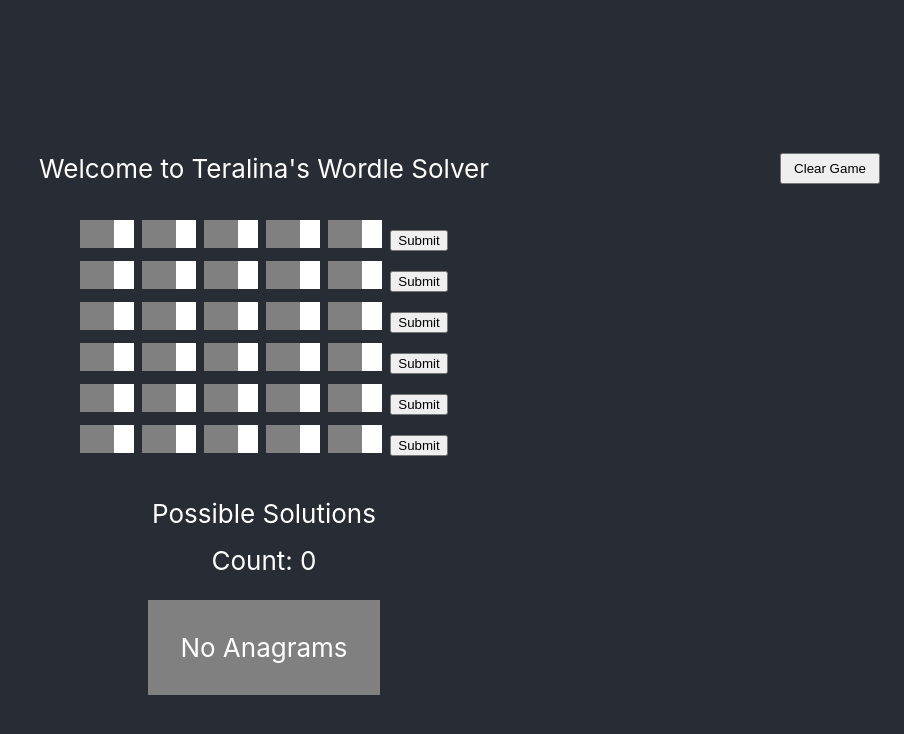
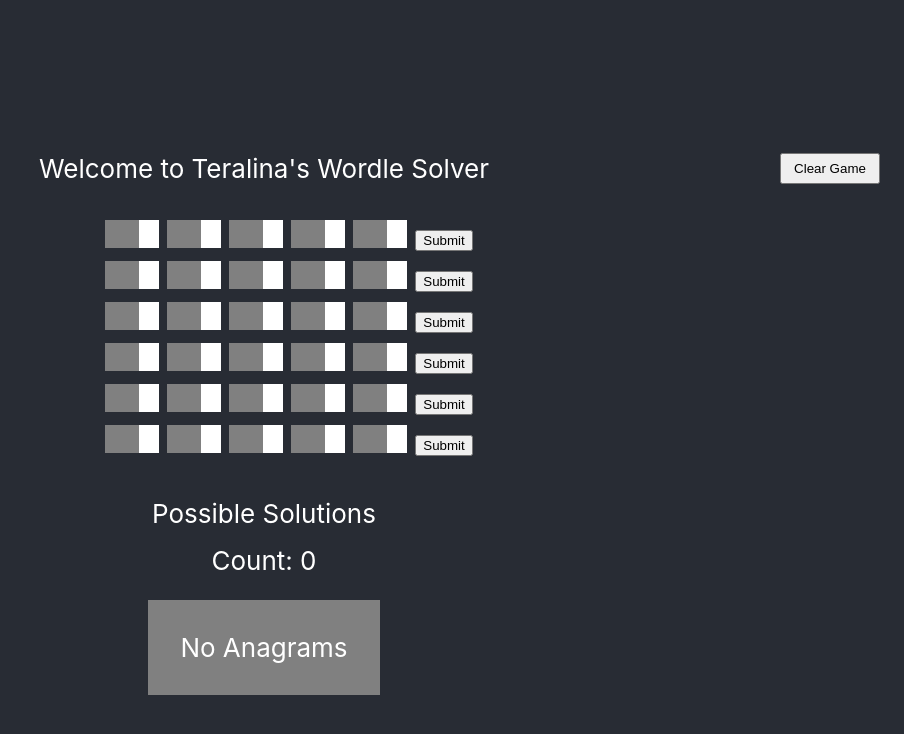
Before and after one commit to adrebin/wordle-solver, a React (Create React App) app in the folder my-app/: page / in a window 1280 px wide. Shown: the top 734 px of the page, without its empty margins (376-1280 px from the left). Built offline with nearby package versions, Linux system fonts and the light colour scheme.

Commit message:
try nowrap

```diff
--- a/my-app/src/App.css
+++ b/my-app/src/App.css
@@ -46,6 +46,7 @@
 .solver-body {
   display: flex;
   flex-direction: column;
+  margin-left: 50px;
 }
 
 .App-link {
--- a/my-app/src/Row.css
+++ b/my-app/src/Row.css
@@ -12,6 +12,7 @@
 
 .row {
     padding-bottom: 10px;
+    white-space: nowrap;
 }
 
 input[type="text" i] {
```
